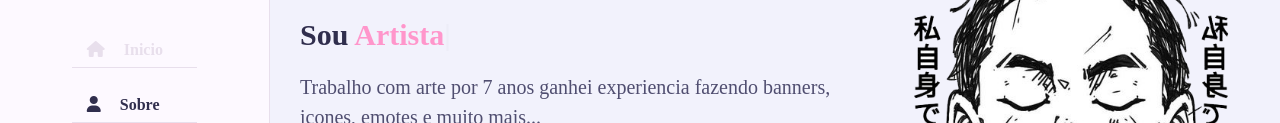
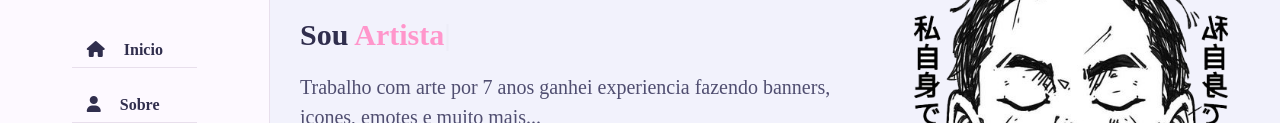
Before and after one commit to Banibu/nekoportfolio, a plain HTML site: page index.html in a window 1280 px wide. Shown: the part 255-378 px from the top of the page. Drawn offline with nearby package versions, Linux system fonts and the light colour scheme; a web font is replaced by a local one.

Commit message:
Update style.css

```diff
--- a/css/style.css
+++ b/css/style.css
@@ -254,7 +254,7 @@ ul
 }
 .aside .nav li a.active
 {
-    color:var(--bg-black-50)
+    color:var(--text-black-900)
 }
 .aside .nav li a i
 {
```
